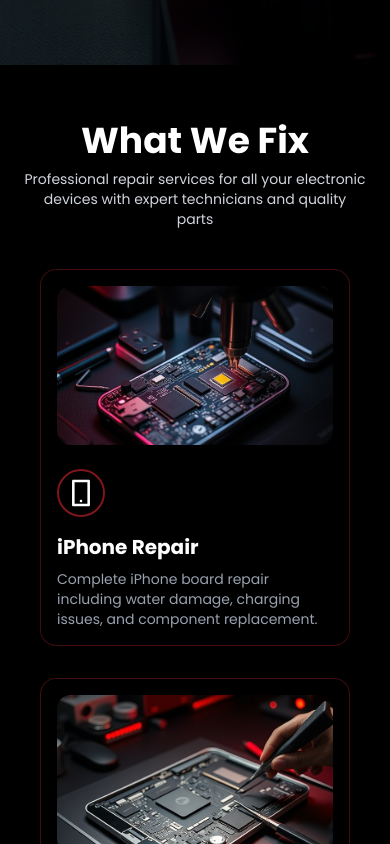
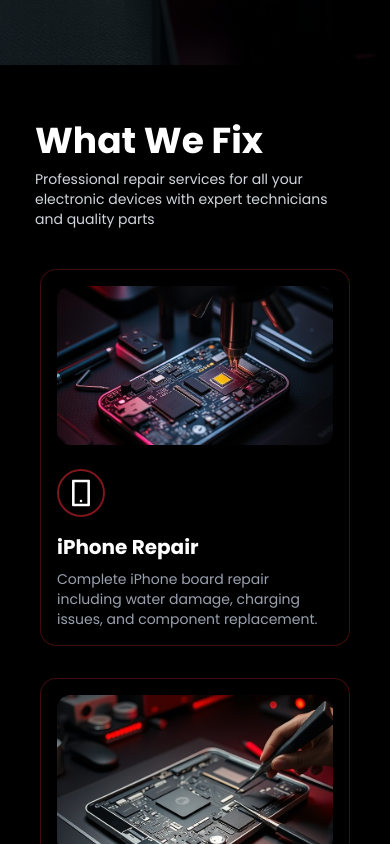
Before and after one commit to ChumaSkymax/iboard-repair, a React (Vite) app: page / in a window 390 px wide. Shown: the part 860-1704 px from the top of the page. Built offline with nearby package versions, Linux system fonts and the light colour scheme.

Commit message:
update tailwind css on mailservice and title component

```diff
--- a/src/components/MailService.jsx
+++ b/src/components/MailService.jsx
@@ -17,12 +17,12 @@
   return (
     <section
       id="mail-service"
-      className="scroll-mt-20 flex flex-col items-center px-8 md:px-16 lg:px-24 xl:px-32 py-14 bg-gradient-to-br from-gray-900 via-black to-gray-900"
+      className="scroll-mt-20 flex flex-col items-center px-8 md:px-16 lg:px-24 xl:px-32 py-14 bg-gradient-to-b from-black via-gray-900 to-black"
     >
-      <Title title="Fast & Reliable Mail-in Service" />
+      <Title title="Fast & Reliable Mail-in Service" align="left" />
 
       <div>
-        <p className="text-gray-300 text-center mt-2 mb-4">
+        <p className="text-gray-300 text-center mt-2 mb-4 max-md:text-left">
           Can’t make it to our shop? No problem! With our secure mail-in
           service, you can send your device from anywhere. Once it arrives, our
           expert technicians get to work—diagnosing, repairing, and sending it
--- a/src/components/Title.jsx
+++ b/src/components/Title.jsx
@@ -1,12 +1,10 @@
 import React from "react";
 
-const Title = ({ title, subTitle, align, font }) => {
-  const alignment =
-    align === "left" ? "items-start text-left" : "items-center text-center";
+const Title = ({ title, subTitle, font }) => {
   return (
-    <div className={`flex flex-col justify-center ${alignment}`}>
+    <div className="flex flex-col justify-center items-start text-left md:items-center md:text-center">
       <h1 className={`text-4xl text-white font-bold ${font}`}>{title}</h1>
-      <p className="text-sm md:text-base text-gray-300 mt-2 max-w-174">
+      <p className="text-sm md:text-base text-gray-300 mt-2 max-w-xs sm:max-w-sm md:max-w-md lg:max-w-xl">
         {subTitle}
       </p>
     </div>
```
